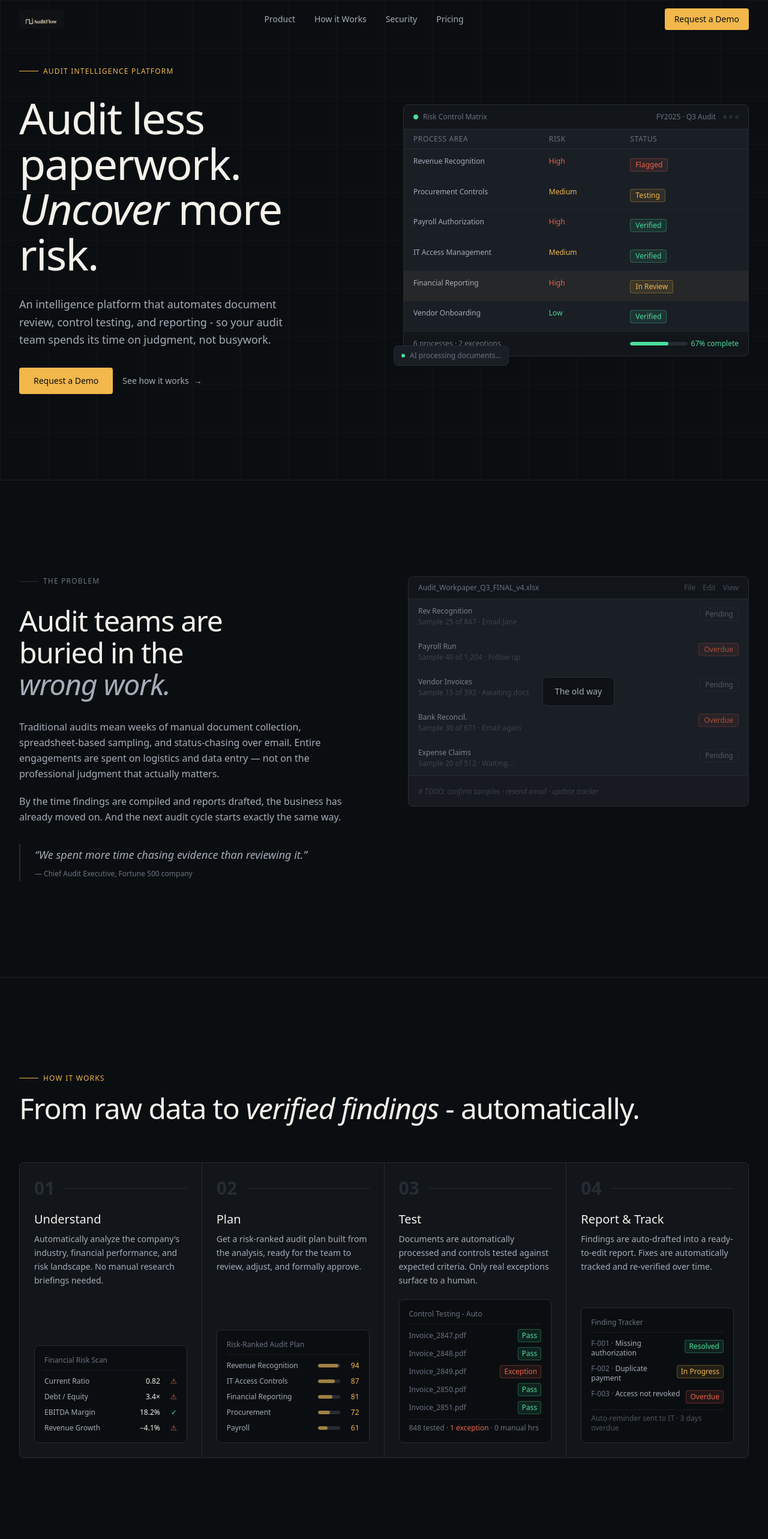
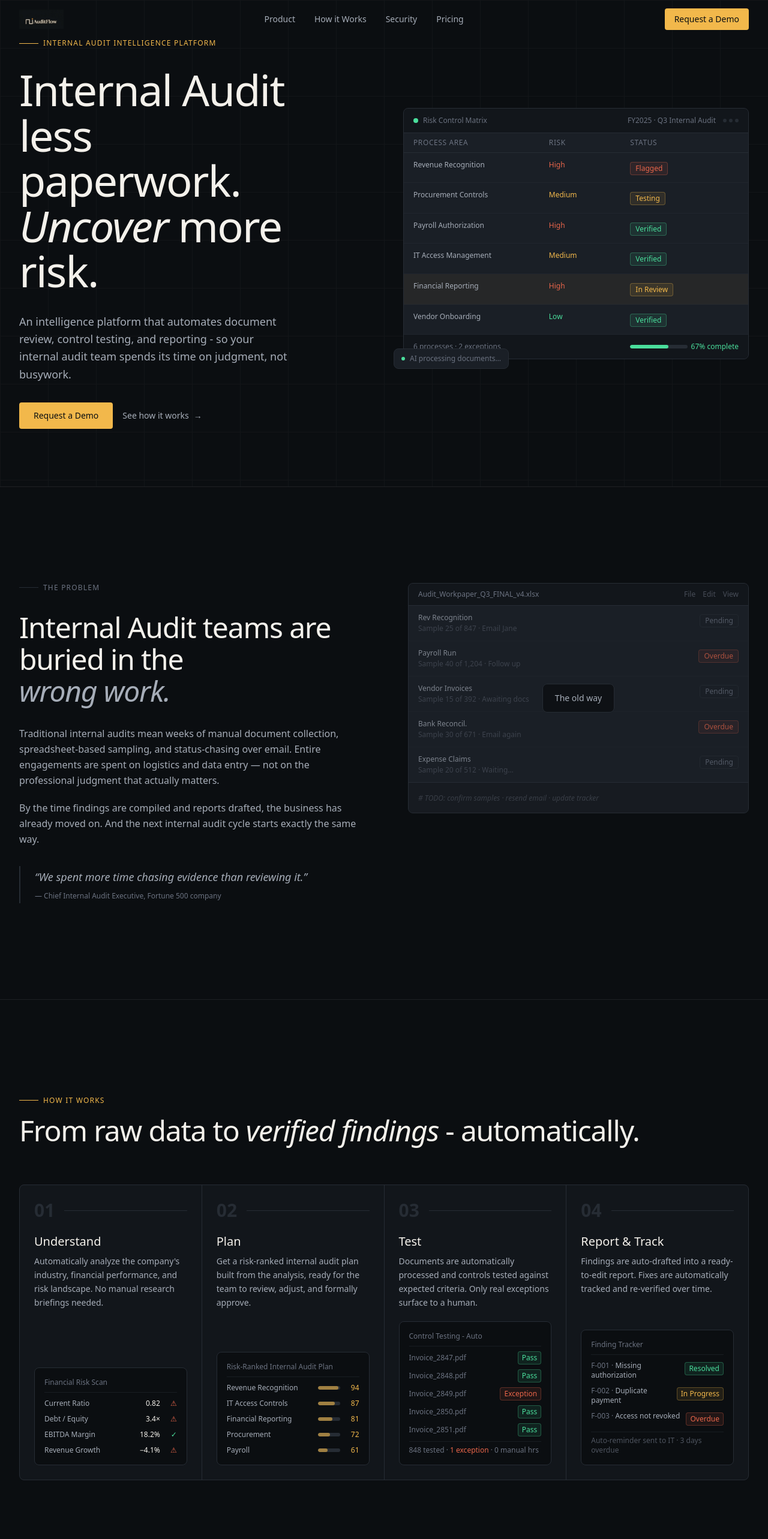
Before and after one commit to shubh-pandey25/audito, a Next.js app: page / in a window 1280 px wide. Shown: the top 2566 px of the page at 60% size. Built offline with nearby package versions, Linux system fonts and the light colour scheme.

Commit message:
Change audit to internal audit globally

```diff
--- a/src/app/layout.tsx
+++ b/src/app/layout.tsx
@@ -23,29 +23,29 @@ const ibmPlexMono = IBM_Plex_Mono({
 });
 
 export const metadata: Metadata = {
-  title: "AuditFlow - Internal Audit Intelligence Platform",
+  title: "AuditFlow - Internal Internal Audit Intelligence Platform",
   description:
-    "AuditFlow's AI agent, Audito, automates document review, control testing, and audit reporting - so your audit team focuses on judgment, not busywork. Risk-based audit planning, full-population testing, and continuous follow-up tracking.",
+    "AuditFlow's AI agent, Audito, automates document review, control testing, and internal audit reporting - so your internal audit team focuses on judgment, not busywork. Risk-based internal audit planning, full-population testing, and continuous follow-up tracking.",
   keywords: [
-    "internal audit software",
-    "audit automation",
-    "audit intelligence",
-    "risk-based audit",
+    "internal internal audit software",
+    "internal audit automation",
+    "internal audit intelligence",
+    "risk-based internal audit",
     "control testing automation",
-    "audit reporting",
+    "internal audit reporting",
   ],
   openGraph: {
-    title: "AuditFlow - Internal Audit Intelligence Platform",
+    title: "AuditFlow - Internal Internal Audit Intelligence Platform",
     description:
-      "Automate document review, control testing, and audit reporting. Spend time on judgment, not busywork.",
+      "Automate document review, control testing, and internal audit reporting. Spend time on judgment, not busywork.",
     type: "website",
     siteName: "AuditFlow",
   },
   twitter: {
     card: "summary_large_image",
-    title: "AuditFlow - Internal Audit Intelligence Platform",
+    title: "AuditFlow - Internal Internal Audit Intelligence Platform",
     description:
-      "Automate document review, control testing, and audit reporting.",
+      "Automate document review, control testing, and internal audit reporting.",
   },
 };
 
--- a/src/components/Comparison.tsx
+++ b/src/components/Comparison.tsx
@@ -5,7 +5,7 @@ import { useRef } from "react";
 
 const rows = [
   {
-    aspect: "Audit scope",
+    aspect: "Internal Audit scope",
     traditional: "Based on last year's plan or intuition",
     audito: "Risk-ranked from live financial and industry data",
   },
@@ -35,7 +35,7 @@ const rows = [
     audito: "Automated reminders and evidence-based re-verification",
   },
   {
-    aspect: "Audit coverage",
+    aspect: "Internal Audit coverage",
     traditional: "Limited by team capacity; selective sampling",
     audito: "100% population coverage on automated controls",
   },
@@ -75,7 +75,7 @@ export default function Comparison() {
             id="comparison-heading"
             className="font-fraunces text-4xl lg:text-5xl text-text-primary leading-[1.1] tracking-tight"
           >
-            The audit process,
+            The internal audit process,
             <br />
             <span className="italic">fundamentally rethought.</span>
           </h2>
@@ -98,7 +98,7 @@ export default function Comparison() {
             </div>
             <div className="col-span-4 px-5 py-3 border-r border-border-subtle flex items-center gap-2 bg-red-950/30">
               <span className="font-mono text-xs text-text-secondary uppercase tracking-wider">
-                Traditional Audit
+                Traditional Internal Audit
               </span>
             </div>
             <div className="col-span-5 px-5 py-3 flex items-center gap-2">
--- a/src/components/FeatureGrid.tsx
+++ b/src/components/FeatureGrid.tsx
@@ -27,12 +27,12 @@ const features = [
     ),
   },
   {
-    title: "Risk-Based Audit Planning",
+    title: "Risk-Based Internal Audit Planning",
     description:
-      "Automatically prioritize which areas to audit based on actual risk signals — not guesswork, seniority, or last year's plan.",
+      "Automatically prioritize which areas to internal audit based on actual risk signals — not guesswork, seniority, or last year's plan.",
     dataElement: (
       <div className="mt-4 bg-bg-primary rounded border border-border-subtle p-3">
-        <div className="font-mono text-xs text-text-muted mb-2">Q3 Audit Calendar</div>
+        <div className="font-mono text-xs text-text-muted mb-2">Q3 Internal Audit Calendar</div>
         {[
           { month: "Oct", area: "Revenue Recognition", priority: "P1" },
           { month: "Nov", area: "IT Access Controls", priority: "P1" },
@@ -168,7 +168,7 @@ export default function FeatureGrid() {
             id="features-heading"
             className="font-fraunces text-4xl lg:text-5xl text-text-primary leading-[1.1] tracking-tight"
           >
-            Everything the audit
+            Everything the internal audit
             <br />
             needs. <span className="italic">Automated.</span>
           </h2>
--- a/src/components/FinalCTA.tsx
+++ b/src/components/FinalCTA.tsx
@@ -57,14 +57,14 @@ export default function FinalCTA() {
               id="cta-heading"
               className="font-fraunces text-4xl lg:text-6xl text-text-primary leading-[1.05] tracking-tight"
             >
-              Ready to audit
+              Ready to internal audit
               <br />
               <span className="italic">with precision?</span>
             </h2>
 
             <p className="font-manrope text-lg text-text-secondary leading-relaxed">
               See how AuditFlow and the Audito agent fit your team&apos;s existing workflow. We&apos;ll walk you through a
-              live example using a realistic audit scenario - no prepared demo script.
+              live example using a realistic internal audit scenario - no prepared demo script.
             </p>
 
             {!submitted ? (
--- a/src/components/Footer.tsx
+++ b/src/components/Footer.tsx
@@ -14,7 +14,7 @@ export default function Footer() {
               <img src="/banner.png" alt="AuditFlow" className="h-8 w-auto object-contain" />
             </a>
             <p className="font-manrope text-xs text-text-muted leading-relaxed">
-              Audit intelligence software for internal audit teams, audit firms, and risk leaders.
+              Internal Audit intelligence software for internal internal audit teams, internal audit firms, and risk leaders.
             </p>
           </div>
 
--- a/src/components/Hero.tsx
+++ b/src/components/Hero.tsx
@@ -66,7 +66,7 @@ export default function Hero() {
             <div className="flex items-center gap-2">
               <div className="h-px w-8 bg-accent-bright" aria-hidden="true" />
               <span className="font-mono text-xs text-accent-bright uppercase tracking-widest">
-                Audit Intelligence Platform
+                Internal Audit Intelligence Platform
               </span>
             </div>
 
@@ -75,7 +75,7 @@ export default function Hero() {
               id="hero-heading"
               className="font-fraunces text-5xl lg:text-7xl text-text-primary leading-[1.05] tracking-tight"
             >
-              Audit less
+              Internal Audit less
               <br />
               paperwork.
               <br />
@@ -85,7 +85,7 @@ export default function Hero() {
             {/* Subhead */}
             <p className="font-manrope text-lg text-text-secondary leading-relaxed max-w-md">
               An intelligence platform that automates document review, control testing, and
-              reporting - so your audit team spends its time on judgment, not busywork.
+              reporting - so your internal audit team spends its time on judgment, not busywork.
             </p>
 
             {/* CTAs */}
@@ -123,7 +123,7 @@ export default function Hero() {
                   <span className="font-mono text-xs text-text-muted">Risk Control Matrix</span>
                 </div>
                 <div className="flex items-center gap-3">
-                  <span className="font-mono text-xs text-text-muted">FY2025 · Q3 Audit</span>
+                  <span className="font-mono text-xs text-text-muted">FY2025 · Q3 Internal Audit</span>
                   <div className="flex gap-1" aria-hidden="true">
                     {[0, 1, 2].map((i) => (
                       <div key={i} className="w-1.5 h-1.5 rounded-full bg-border-subtle" />
--- a/src/components/HowItWorks.tsx
+++ b/src/components/HowItWorks.tsx
@@ -33,10 +33,10 @@ const steps = [
     number: "02",
     title: "Plan",
     description:
-      "Get a risk-ranked audit plan built from the analysis, ready for the team to review, adjust, and formally approve.",
+      "Get a risk-ranked internal audit plan built from the analysis, ready for the team to review, adjust, and formally approve.",
     visual: (
       <div className="bg-bg-primary border border-border-subtle rounded-lg p-4 space-y-2.5 font-mono text-xs">
-        <p className="text-text-muted border-b border-border-subtle/50 pb-2">Risk-Ranked Audit Plan</p>
+        <p className="text-text-muted border-b border-border-subtle/50 pb-2">Risk-Ranked Internal Audit Plan</p>
         {[
           { area: "Revenue Recognition", score: 94, pct: "92%" },
           { area: "IT Access Controls",  score: 87, pct: "78%" },
--- a/src/components/Problem.tsx
+++ b/src/components/Problem.tsx
@@ -43,7 +43,7 @@ export default function Problem() {
               id="problem-heading"
               className="font-fraunces text-4xl lg:text-5xl text-text-primary leading-[1.1] tracking-tight"
             >
-              Audit teams are
+              Internal Audit teams are
               <br />
               buried in the
               <br />
@@ -52,13 +52,13 @@ export default function Problem() {
 
             <div className="space-y-5 font-manrope text-base text-text-secondary leading-relaxed">
               <p>
-                Traditional audits mean weeks of manual document collection, spreadsheet-based
+                Traditional internal audits mean weeks of manual document collection, spreadsheet-based
                 sampling, and status-chasing over email. Entire engagements are spent on
                 logistics and data entry — not on the professional judgment that actually matters.
               </p>
               <p>
                 By the time findings are compiled and reports drafted, the business has already
-                moved on. And the next audit cycle starts exactly the same way.
+                moved on. And the next internal audit cycle starts exactly the same way.
               </p>
             </div>
 
@@ -67,7 +67,7 @@ export default function Problem() {
                 &ldquo;We spent more time chasing evidence than reviewing it.&rdquo;
               </p>
               <footer className="mt-2 font-mono text-xs text-text-muted">
-                — Chief Audit Executive, Fortune 500 company
+                — Chief Internal Audit Executive, Fortune 500 company
               </footer>
             </blockquote>
           </motion.div>
--- a/src/components/Security.tsx
+++ b/src/components/Security.tsx
@@ -9,7 +9,7 @@ const pillars = [
     icon: Lock,
     title: "End-to-End Encryption",
     description:
-      "All client data is encrypted in transit and at rest. Audit evidence never leaves your designated environment unencrypted.",
+      "All client data is encrypted in transit and at rest. Internal Audit evidence never leaves your designated environment unencrypted.",
   },
   {
     icon: Shield,
@@ -25,7 +25,7 @@ const pillars = [
   },
   {
     icon: FileCheck,
-    title: "Audit Trail Integrity",
+    title: "Internal Audit Trail Integrity",
     description:
       "Every action - document upload, test run, status change - is logged with timestamp and actor. Tamper-evident records.",
   },
@@ -61,12 +61,12 @@ export default function Security() {
               id="security-heading"
               className="font-fraunces text-4xl lg:text-5xl text-text-primary leading-[1.1] tracking-tight"
             >
-              Audit-grade
+              Internal Audit-grade
               <br />
               <span className="italic">data security.</span>
             </h2>
             <p className="font-manrope text-base text-text-secondary leading-relaxed">
-              Audit engagements involve highly sensitive client data - financial records,
+              Internal Audit engagements involve highly sensitive client data - financial records,
               HR files, and strategic documents. AuditFlow and its AI agent, Audito, are built for this reality: security
               is not a feature layer, it is the foundation.
             </p>
```
